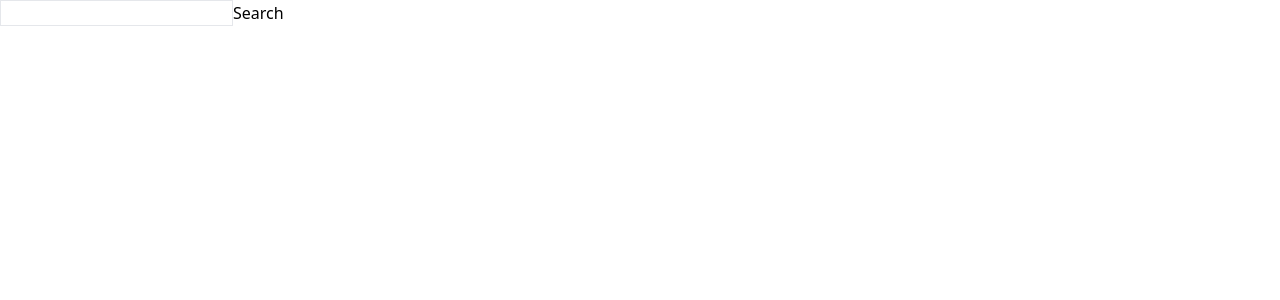
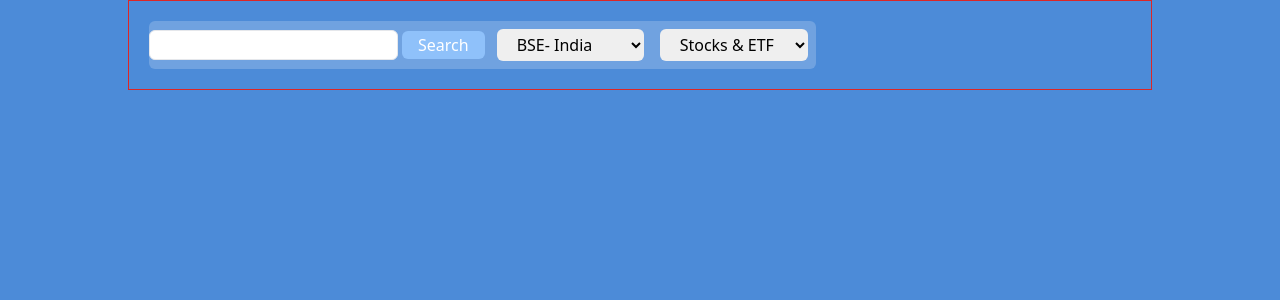
Before and after one commit to abhayrobotics/stocks-dashboard, a React (Create React App) app: page / in a window 1280 px wide. Shown: the top 300 px of the page. Built offline with nearby package versions, Linux system fonts and the light colour scheme; no server answers.

Commit message:
search bar done

```diff
--- a/src/components/DashBoard.js
+++ b/src/components/DashBoard.js
@@ -1,34 +1,13 @@
-import { useEffect, useRef } from "react";
-import { Exchange, apikey, Search_ticker_prefix } from "../utils/constant";
+import SearchBar from "./SearchBar";
+
 
 const DashBoard = () => {
 
-  // getting the value from input function
-  const query = useRef("");
-  // console.log(query.current.value)
 
-  useEffect(() => {
-    handleSearch();
-  }, []);
-  const handleSearch = () => {
-    const fetchQuery = async () => {
-      const URL =
-        Search_ticker_prefix + query.current.value + "&limit=10&exchange=" + Exchange+" &apikey=" +
-        apikey;
-      // console.log(URL)
-      const data = await fetch(URL);
-      const json = await data.json();
-      console.log(json);
-    };
-    fetchQuery();
-  };
 
   return (
-    <div>
-      <form onSubmit={(e) => e.preventDefault()}>
-        <input className="border" type="text" ref={query} />
-        <button onClick={handleSearch}>Search</button>
-      </form>
+    <div className="w-screen h-screen bg-[#4c8bd8]">
+      <SearchBar />
     </div>
   );
 };
--- /dev/null
+++ b/src/components/SearchBar.js
@@ -0,0 +1,69 @@
+import { useEffect, useRef } from "react";
+import {
+  Exchange,
+  apikey,
+  Search_ticker_prefix,
+  Search_name_prefix,
+} from "../utils/constant";
+const SearchBar = () => {
+  // getting the value from input function
+  const query = useRef("");
+  console.log(query.current.value);
+
+  useEffect(() => {
+    handleSearch();
+  }, []);
+  const handleSearch = () => {
+    const fetchQuery = async () => {
+      const URL =
+        Search_ticker_prefix +
+        query.current.value +
+        "&limit=100&exchange=" +
+        Exchange +
+        "&apikey=" +
+        apikey;
+      console.log(URL);
+      const data = await fetch(URL);
+      const json = await data.json();
+      console.log(json);
+    };
+    fetchQuery();
+  };
+  return (
+    <div>
+      <div className="  sm:w-[80%] w-[100%] py-3 px-3  flex mx-auto  border border-red-600 bg">
+        <form
+          onSubmit={(e) => e.preventDefault()}
+          className="flex justify-between  bg-white bg-opacity-20 m-2 flex-wrap items-center flex-col sm:flex-row  rounded-md"
+        >
+          <div >
+            <input
+              className="border px-2 py-0.5 rounded-md text-blue-700"
+              type="text"
+              ref={query}
+            />
+            <button
+              onClick={handleSearch}
+              className=" mx-1 my-1 px-4 py-0.5 text-md  text-white rounded-md bg-blue-300 bg-opacity-90"
+            >
+              Search
+            </button>
+          </div>
+          <div>
+            <select className="h-8 mx-2 px-4 py-0.5 rounded-md">
+              <option className="">BSE- India</option>
+              <option>NASDAQ- US</option>
+              <option>All</option>
+            </select>
+            <select className="h-8 m-2 px-4 py-0.5 rounded-md ">
+              <option>Stocks & ETF</option>
+              <option>Mutual Fund</option>
+            </select>
+          </div>
+        </form>
+      </div>
+    </div>
+  );
+};
+
+export default SearchBar;
--- /dev/null
+++ b/src/components/Suggestion.js
@@ -0,0 +1,11 @@
+import React from 'react'
+
+const Suggestion = () => {
+  return (
+    <div>
+
+    </div>
+  )
+}
+
+export default Suggestion
--- a/src/utils/constant.js
+++ b/src/utils/constant.js
@@ -3,5 +3,6 @@
 export const apikey= process.env.REACT_APP_STOCKS_API
 
 export const Search_ticker_prefix ="https://financialmodelingprep.com/api/v3/search-ticker?query="
+export const Search_name_prefix ="https://financialmodelingprep.com/api/v3/search-name?query="
 
 export const Exchange = "BSE"
```
Also changed, not shown: 1 other file (tests, documents, lock files or other folders).
